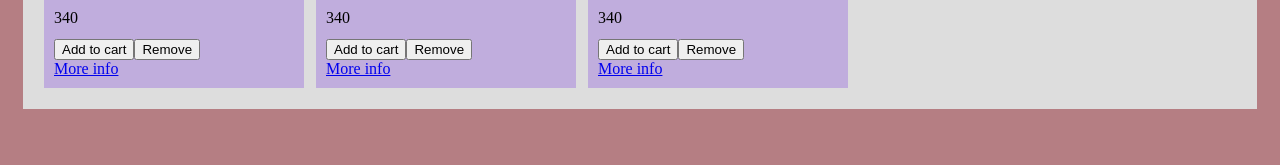
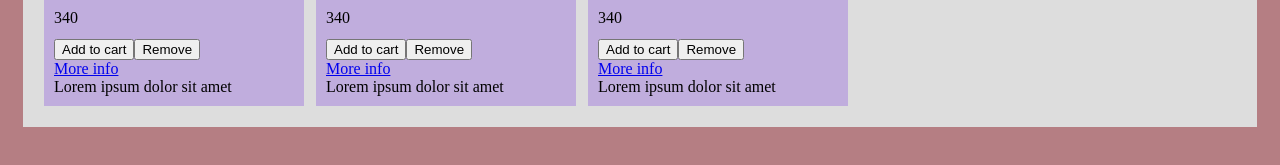
Before and after one commit to BenBiney/Responsive-Website, a plain HTML site: page index.html in a window 1280 px wide. Shown: the part 389-554 px from the top of the page. Drawn offline with Linux system fonts and the light colour scheme; files that its build step writes are made by us from their sources; files whose address does not match are found by name.

Commit message:
Update style.css

```diff
--- a/style.css
+++ b/style.css
@@ -33,5 +33,5 @@ body{
     margin-bottom: 12px;
   }
   .item .more-info {
-    display: none;
+    display: non;
   }
```
